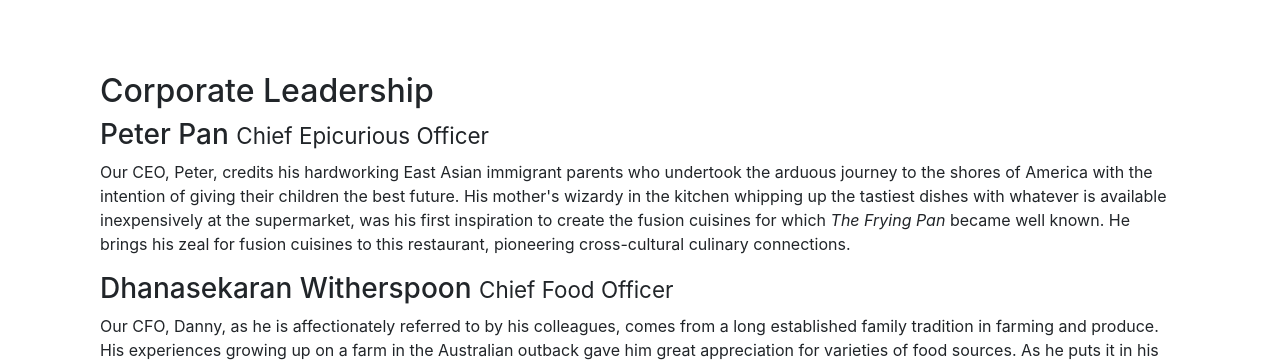
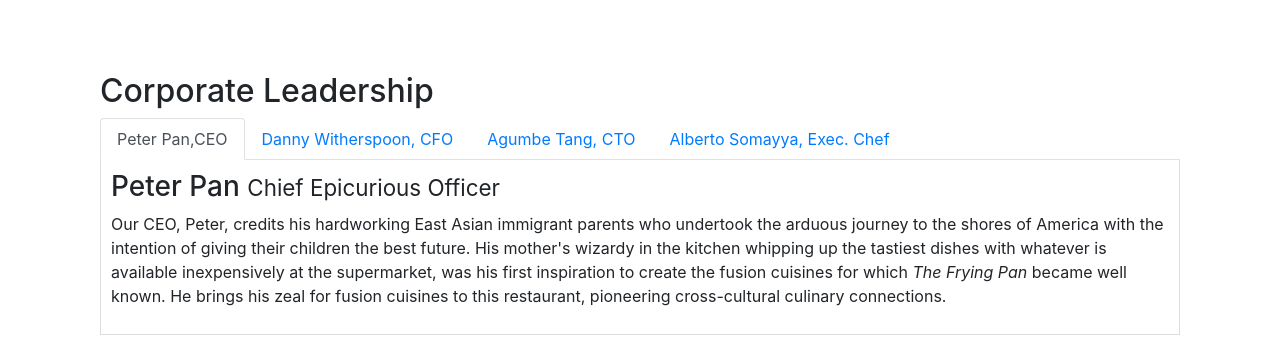
Before and after one commit to ashwin-rema/Bootstrap-UI-Framework, a website: page aboutus.html in a window 1280 px wide. Shown: the part 897-1258 px from the top of the page. Drawn offline with nearby package versions, Linux system fonts and the light colour scheme.

Commit message:
tabs and pills

```diff
--- a/CSS-1/style1.css
+++ b/CSS-1/style1.css
@@ -39,3 +39,10 @@ body{
 .navbar-dark {
      background-color: #512DA8;
 }
+
+.tab-content {
+    border-left: 1px solid #ddd;
+    border-right: 1px solid #ddd;
+    border-bottom: 1px solid #ddd;
+    padding: 10px;
+}
--- a/CSS/style.css
+++ b/CSS/style.css
@@ -39,3 +39,10 @@ body{
 .navbar-dark {
      background-color: #512DA8;
 }
+
+.tab-content {
+    border-left: 1px solid #ddd;
+    border-right: 1px solid #ddd;
+    border-bottom: 1px solid #ddd;
+    padding: 10px;
+}
--- a/aboutus.html
+++ b/aboutus.html
@@ -20,7 +20,7 @@
                 <span class="navbar-toggler-icon"></span>
             </button>
             <a class="navbar-brand mr-auto" href="index.html"><img src="img/logo.png" height="30px" width="41px"></a>
-            <div class="collapse navbar-collapse" id="Navbar"></div>
+            <div class="collapse navbar-collapse" id="Navbar">
             <ul class="navbar-nav mr-auto">
                 <li class="nav-item "><a class="nav-link" href="index.html"><span class="fa fa-home fa-lg"></span> Home</a></li>
                 <li class="nav-item active"><a class="nav-link" href="aboutus.html"><span class="fa fa-info fa-lg"></span> About</a></li>
@@ -28,6 +28,7 @@
                 <li class="nav-item"><a class="nav-link" href="contactus.html"><span class="fa fa-address-card fa-lg"></span> Contact</a></li>
 
             </ul>
+            </div>
         </div>
 
     </nav>
@@ -104,14 +105,46 @@
         <div class="row row-content">
             <div class="col-sm-12">
                 <h2>Corporate Leadership</h2>
+
+                <ul class="nav nav-tabs">
+                    <li class="nav-item">
+                        <a class="nav-link active" href="#peter" role="tab" data-toggle="tab">Peter Pan,CEO</a>
+                    </li>
+                    <li class="nav-item">
+                        <a class="nav-link " href="#danny" role="tab" data-toggle="tab">Danny Witherspoon, CFO</a>
+                    </li>
+                    <li class="nav-item">
+                        <a class="nav-link " href="#agumbe" role="tab" data-toggle="tab">Agumbe Tang, CTO</a>
+                    </li>
+                    <li class="nav-item">
+                        <a class="nav-link " href="#alberto" role="tab" data-toggle="tab">Alberto Somayya, Exec. Chef</a>
+                    </li>
+                </ul>
+
+                <div class="tab-content">
+
+                    <div role="tabpanel" class="tab-pane fade show active" id="peter">
                         <h3>Peter Pan <small>Chief Epicurious Officer</small></h3>
                         <p class="d-none d-sm-block">Our CEO, Peter, credits his hardworking East Asian immigrant parents who undertook the arduous journey to the shores of America with the intention of giving their children the best future. His mother's wizardy in the kitchen whipping up the tastiest dishes with whatever is available inexpensively at the supermarket, was his first inspiration to create the fusion cuisines for which <em>The Frying Pan</em> became well known. He brings his zeal for fusion cuisines to this restaurant, pioneering cross-cultural culinary connections.</p>
+                    </div>
+
+                    <div role="tabpanel" class="tab-pane fade" id="danny">
                         <h3>Dhanasekaran Witherspoon <small>Chief Food Officer</small></h3>
                         <p class="d-none d-sm-block">Our CFO, Danny, as he is affectionately referred to by his colleagues, comes from a long established family tradition in farming and produce. His experiences growing up on a farm in the Australian outback gave him great appreciation for varieties of food sources. As he puts it in his own words, <em>Everything that runs, wins, and everything that stays, pays!</em></p>
+                    </div>
+
+                    <div role="tabpanel" class="tab-pane fade" id="agumbe">
                         <h3>Agumbe Tang <small>Chief Taste Officer</small></h3>
                         <p class="d-none d-sm-block">Blessed with the most discerning gustatory sense, Agumbe, our CTO, personally ensures that every dish that we serve meets his exacting tastes. Our chefs dread the tongue lashing that ensues if their dish does not meet his exacting standards. He lives by his motto, <em>You click only if you survive my lick.</em></p>
+                    </div>
+
+                    <div role="tabpanel" class="tab-pane fade" id="alberto">
                         <h3>Alberto Somayya <small>Executive Chef</small></h3>
                         <p class="d-none d-sm-block">Award winning three-star Michelin chef with wide International experience having worked closely with whos-who in the culinary world, he specializes in creating mouthwatering Indo-Italian fusion experiences. He says, <em>Put together the cuisines from the two craziest cultures, and you get a winning hit! Amma Mia!</em></p>
+                    </div>
+
+                </div>
+
             </div>
        </div>
 
```
Also changed, not shown: contactus.html (+2 -1 lines). Lines whose indentation alone changed are shown as unchanged.
